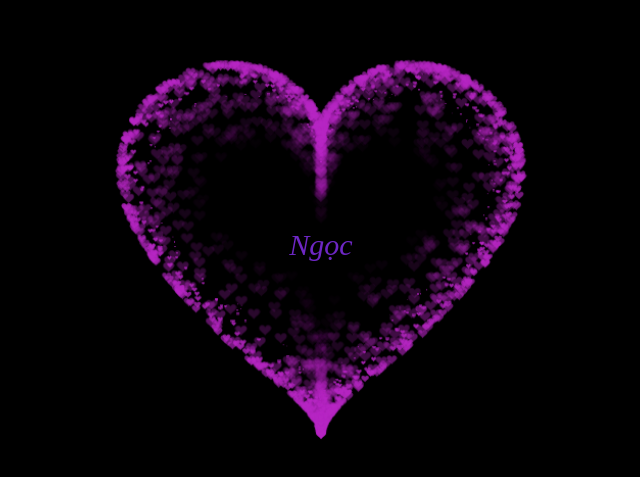
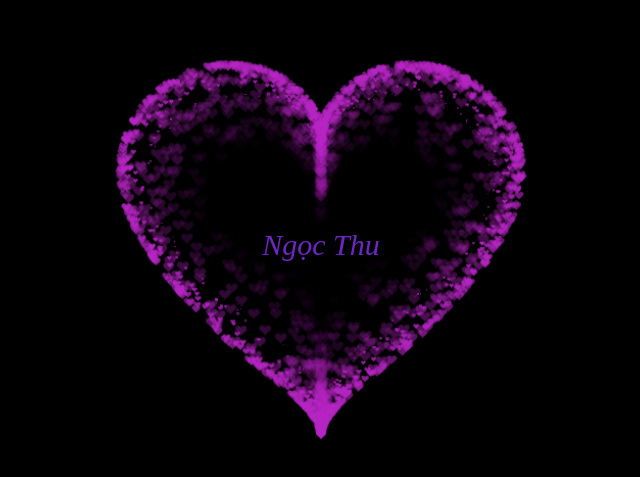
Before and after one commit to phamquangvinhpq/vinh, a plain HTML site: page index.html in a window 1280 px wide. Shown: the part 153-630 px from the top of the page, without its empty margins (319-959 px from the left). Drawn offline with Linux system fonts and the light colour scheme.

Commit message:
Update index.html

```diff
--- a/index.html
+++ b/index.html
@@ -1,7 +1,7 @@
 <!DOCTYPE HTML PUBLIC "-//W3C//DTD HTML 4.0 Transitional//EN">
 <HTML>
  <HEAD>
-  <TITLE> Trần Thị Ngọc </TITLE>
+  <TITLE> Ngọc Thu </TITLE>
   <META NAME="Generator" CONTENT="EditPlus">
   <META NAME="Author" CONTENT="">
   <META NAME="Keywords" CONTENT="">
@@ -331,7 +331,7 @@ var ParticlePool = (function() {
         align-items: center;
         justify-content: center;
         margin-bottom: 5px;
-        text-align: center;">Ngọc</div>
+        text-align: center;">Ngọc Thu</div>
 
  </BODY>
 </HTML>
```
